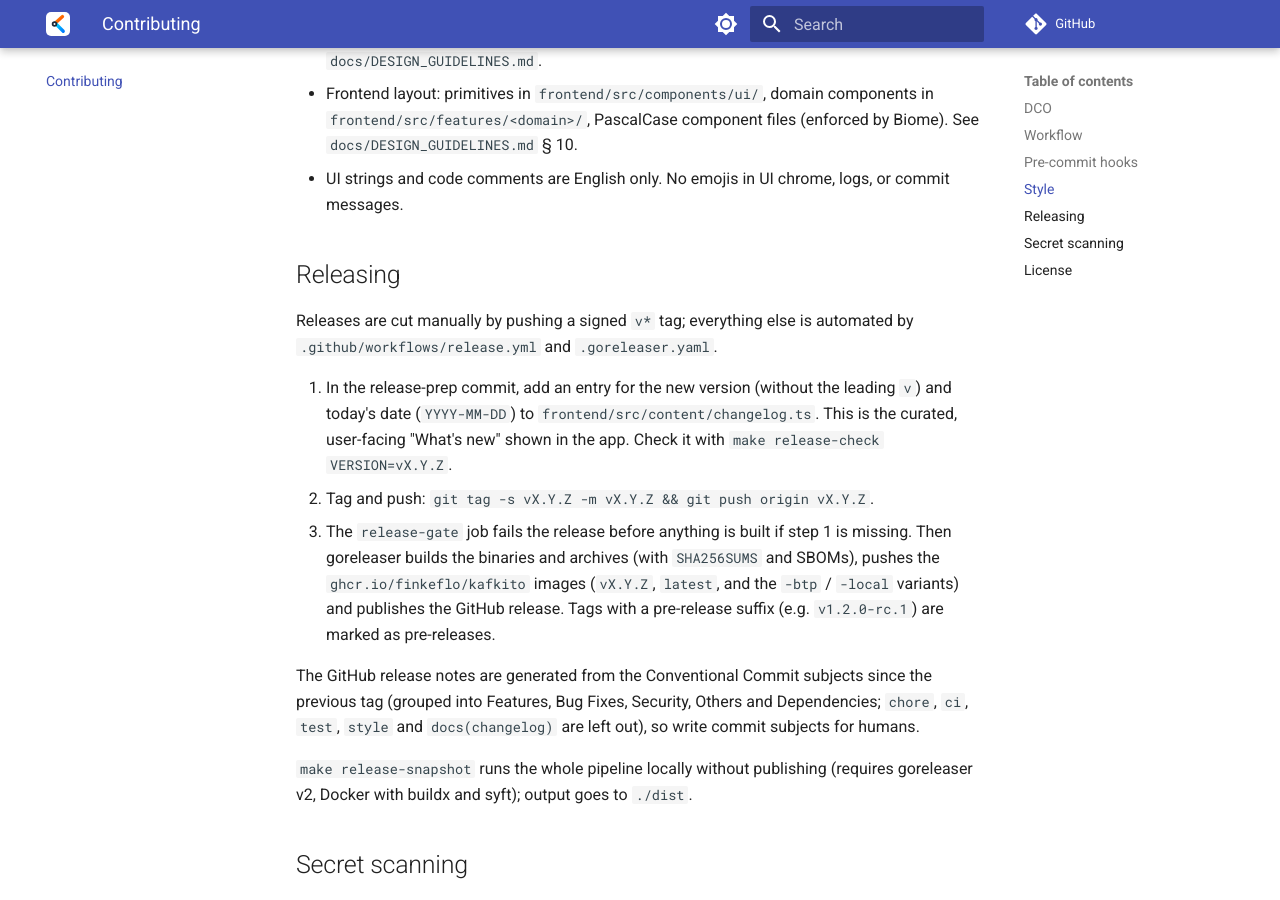
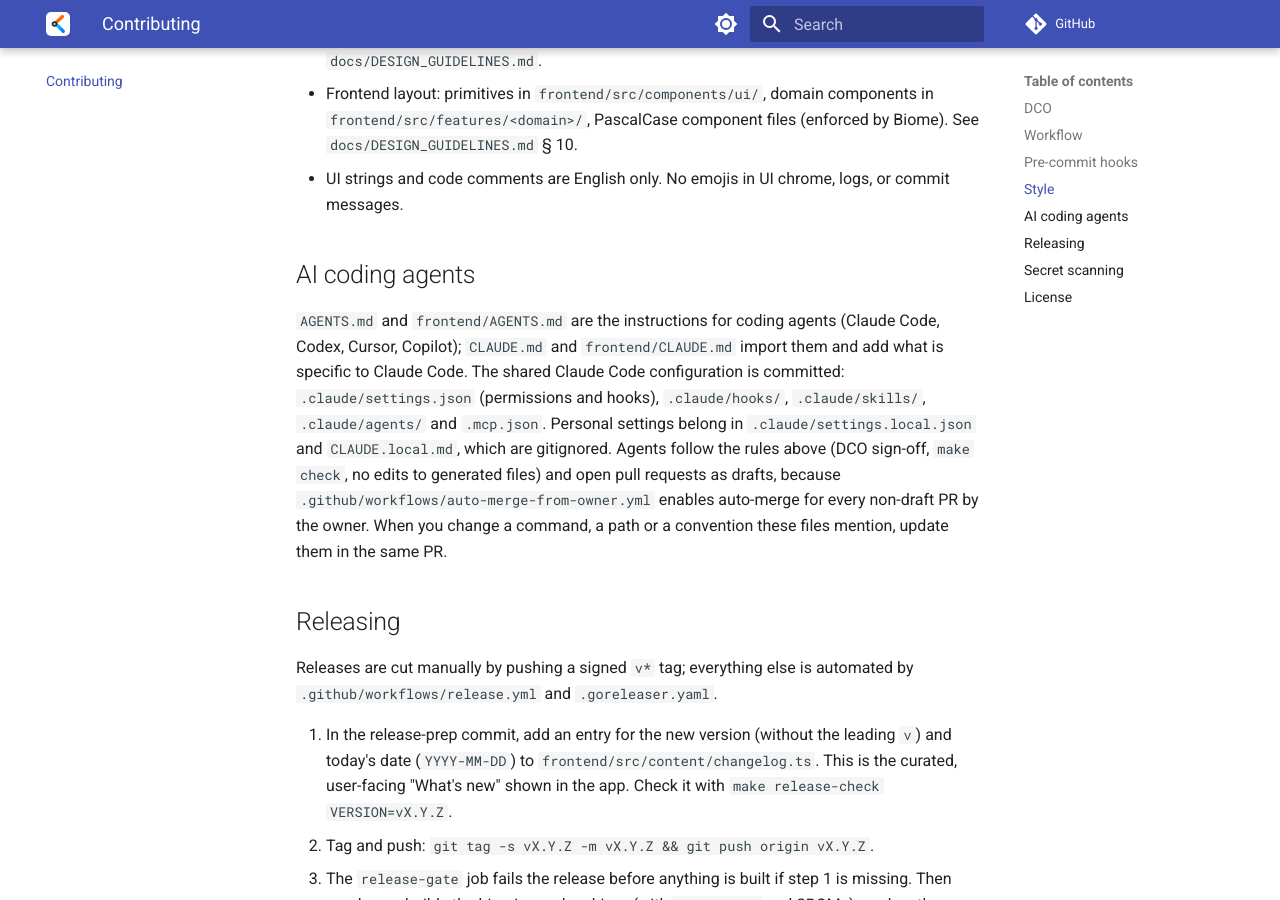
Before and after one commit to FinkeFlo/kafkito, an MkDocs documentation site: the page built from docs/contributing.md, in a window 1280 px wide and 900 px high, scrolled down 1838 px. Built offline with MkDocs 1.6.1 and Material for MkDocs 9.7.7, drawn with Linux system fonts in a browser that asks for light colours; comment, search, counter and statistics services are not loaded.

Commit message:
docs: point contributors and the design guidelines to the agent files
CONTRIBUTING.md gets an "AI coding agents" section (rendered in the
MkDocs site through docs/contributing.md). DESIGN_GUIDELINES.md § 0
points coding agents to frontend/AGENTS.md and keeps itself canonical;
§ 14 records the docs-only change.

Co-Authored-By: Claude Fable 5.1 <noreply@anthropic.com>

Claude-Session: https://claude.ai/code/session_01HKEiKCAPUd33jnuNmUnxSp
Signed-off-by: Claude <noreply@anthropic.com>

```diff
--- a/CONTRIBUTING.md
+++ b/CONTRIBUTING.md
@@ -83,6 +83,20 @@ stage the changes, then commit again. `make check` and CI remain the gate.
 - Frontend layout: primitives in `frontend/src/components/ui/`, domain components in `frontend/src/features/<domain>/`, PascalCase component files (enforced by Biome). See `docs/DESIGN_GUIDELINES.md` § 10.
 - UI strings and code comments are English only. No emojis in UI chrome, logs, or commit messages.
 
+## AI coding agents
+
+`AGENTS.md` and `frontend/AGENTS.md` are the instructions for coding agents
+(Claude Code, Codex, Cursor, Copilot); `CLAUDE.md` and `frontend/CLAUDE.md`
+import them and add what is specific to Claude Code. The shared Claude Code
+configuration is committed: `.claude/settings.json` (permissions and hooks),
+`.claude/hooks/`, `.claude/skills/`, `.claude/agents/` and `.mcp.json`.
+Personal settings belong in `.claude/settings.local.json` and
+`CLAUDE.local.md`, which are gitignored. Agents follow the rules above (DCO
+sign-off, `make check`, no edits to generated files) and open pull requests
+as drafts, because `.github/workflows/auto-merge-from-owner.yml` enables
+auto-merge for every non-draft PR by the owner. When you change a command, a
+path or a convention these files mention, update them in the same PR.
+
 ## Releasing
 
 Releases are cut manually by pushing a signed `v*` tag; everything else is
```
Also changed, not shown: docs/DESIGN_GUIDELINES.md (+5 -0 lines).
